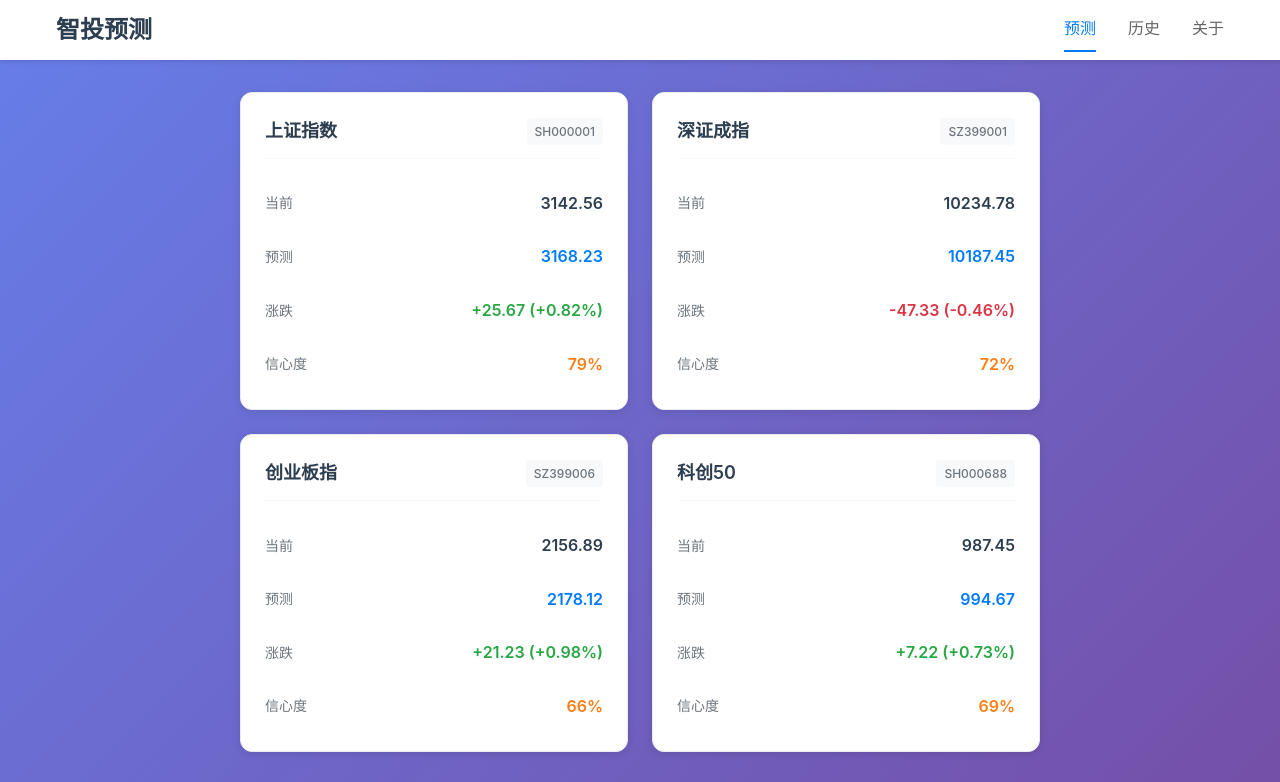
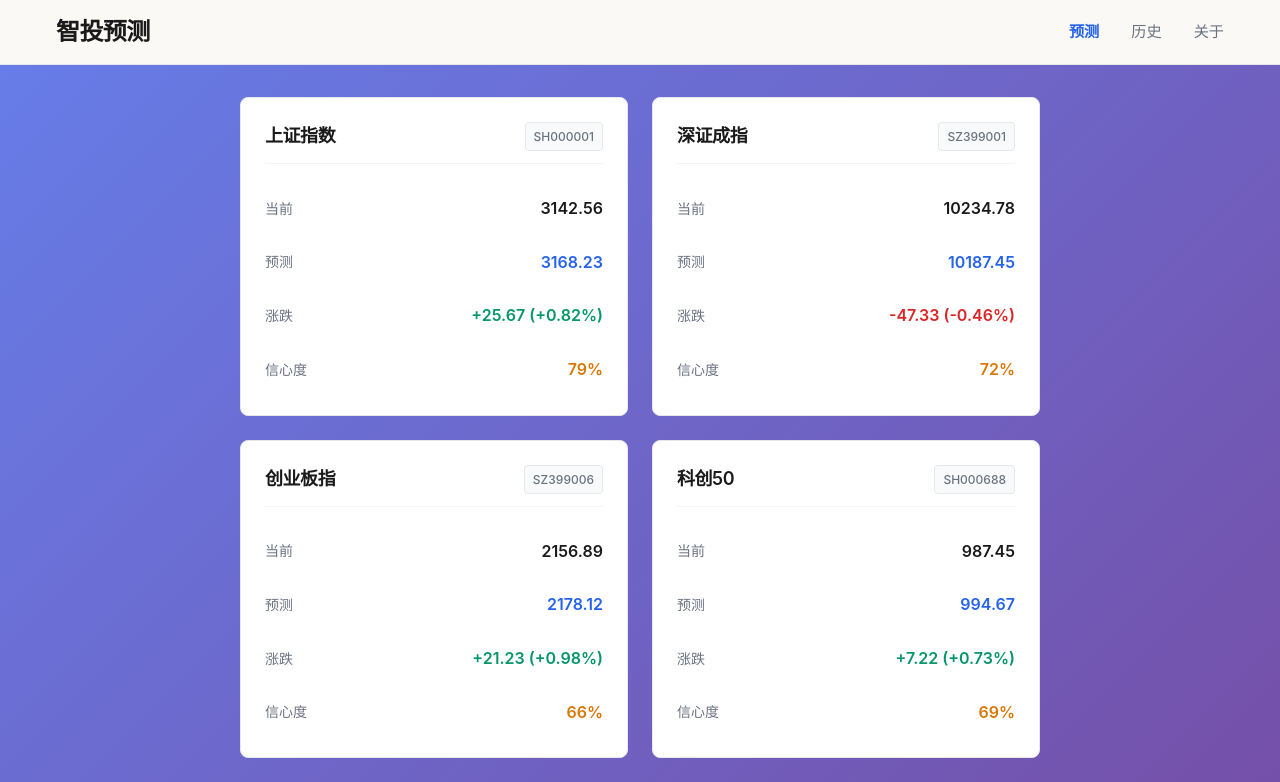
Before and after one commit to Buddruggy/stock_prediction, a Vue app in the folder frontend/: page / in a window 1280 px wide. Shown: the top 782 px of the page. Built offline with nearby package versions, Linux system fonts and the light colour scheme; no server answers.

Commit message:
feat: 修改格式

```diff
--- a/frontend/src/App.vue
+++ b/frontend/src/App.vue
@@ -43,10 +43,12 @@ export default {
 }
 
 body {
-  font-family: -apple-system, BlinkMacSystemFont, 'Segoe UI', 'Roboto', sans-serif;
-  line-height: 1.6;
-  color: #333;
-  background-color: #ffffff;
+  font-family: -apple-system, BlinkMacSystemFont, 'Segoe UI', 'Roboto', 'Helvetica Neue', Arial, sans-serif;
+  line-height: 1.5;
+  color: #1a1a1a;
+  background-color: #FBF9F6;
+  font-size: 16px;
+  font-weight: 400;
 }
 
 #app {
@@ -66,10 +68,10 @@ body {
   }
 }
 
-// 头部
+// 头部 - 参考Claude官网风格
 .header {
-  background: white;
-  box-shadow: 0 2px 4px rgba(0, 0, 0, 0.1);
+  background: #FBF9F6;
+  border-bottom: 1px solid #e5e7eb;
   position: sticky;
   top: 0;
   z-index: 100;
@@ -78,7 +80,7 @@ body {
     display: flex;
     align-items: center;
     justify-content: space-between;
-    height: 60px;
+    height: 64px;
 
     @media (max-width: 768px) {
       height: 56px;
@@ -87,8 +89,9 @@ body {
 
   .title {
     font-size: 1.5rem;
-    font-weight: 700;
-    color: #2c3e50;
+    font-weight: 600;
+    color: #1a1a1a;
+    letter-spacing: -0.025em;
 
     @media (max-width: 768px) {
       font-size: 1.25rem;
@@ -100,30 +103,29 @@ body {
     gap: 2rem;
 
     @media (max-width: 768px) {
-      gap: 1rem;
+      gap: 1.5rem;
     }
   }
 
   .nav-item {
     text-decoration: none;
-    color: #666;
+    color: #6b7280;
     font-weight: 500;
+    font-size: 0.95rem;
     padding: 0.5rem 0;
-    border-bottom: 2px solid transparent;
-    transition: all 0.2s ease;
+    transition: color 0.2s ease;
 
     &:hover {
-      color: #007bff;
+      color: #2563eb;
     }
 
     &.router-link-active {
-      color: #007bff;
-      border-bottom-color: #007bff;
+      color: #2563eb;
+      font-weight: 600;
     }
 
     @media (max-width: 768px) {
       font-size: 0.9rem;
-      padding: 0.25rem 0;
     }
   }
 }
@@ -138,17 +140,18 @@ body {
   }
 }
 
-// 页脚
+// 页脚 - 参考Claude官网风格
 .footer {
-  background: white;
-  border-top: 1px solid #e9ecef;
-  padding: 1rem 0;
+  background: #FBF9F6;
+  border-top: 1px solid #e5e7eb;
+  padding: 1.5rem 0;
   text-align: center;
-  color: #6c757d;
+  color: #6b7280;
   font-size: 0.875rem;
+  font-weight: 400;
 
   @media (max-width: 768px) {
-    padding: 0.75rem 0;
+    padding: 1rem 0;
     font-size: 0.8rem;
   }
 }
--- a/frontend/src/views/Home.vue
+++ b/frontend/src/views/Home.vue
@@ -172,18 +172,17 @@ onMounted(() => {
   }
 }
 
-// 卡片样式
+// 卡片样式 - 参考Claude官网风格
 .card {
-  background: white;
-  border-radius: 12px;
+  background: #ffffff;
+  border-radius: 8px;
   padding: 1.5rem;
-  box-shadow: 0 2px 8px rgba(0, 0, 0, 0.1);
-  border: 1px solid #e9ecef;
-  transition: transform 0.2s ease, box-shadow 0.2s ease;
+  border: 1px solid #e5e7eb;
+  transition: border-color 0.2s ease, box-shadow 0.2s ease;
 
   &:hover {
-    transform: translateY(-2px);
-    box-shadow: 0 4px 16px rgba(0, 0, 0, 0.15);
+    border-color: #d1d5db;
+    box-shadow: 0 1px 3px rgba(0, 0, 0, 0.1);
   }
 
   @media (max-width: 768px) {
@@ -192,7 +191,7 @@ onMounted(() => {
 
   @media (max-width: 480px) {
     padding: 1rem;
-    border-radius: 8px;
+    border-radius: 6px;
   }
 }
 
@@ -202,13 +201,14 @@ onMounted(() => {
   align-items: center;
   margin-bottom: 1.5rem;
   padding-bottom: 0.75rem;
-  border-bottom: 1px solid #f8f9fa;
+  border-bottom: 1px solid #f3f4f6;
 
   .index-name {
     font-size: 1.125rem;
     font-weight: 600;
-    color: #2c3e50;
+    color: #1a1a1a;
     margin: 0;
+    letter-spacing: -0.025em;
 
     @media (max-width: 480px) {
       font-size: 1rem;
@@ -217,11 +217,12 @@ onMounted(() => {
 
   .index-code {
     font-size: 0.75rem;
-    color: #6c757d;
-    background: #f8f9fa;
+    color: #6b7280;
+    background: #f9fafb;
     padding: 0.25rem 0.5rem;
     border-radius: 4px;
     font-weight: 500;
+    border: 1px solid #e5e7eb;
 
     @media (max-width: 480px) {
       font-size: 0.7rem;
@@ -247,7 +248,7 @@ onMounted(() => {
 
   .label {
     font-size: 0.875rem;
-    color: #6c757d;
+    color: #6b7280;
     font-weight: 500;
 
     @media (max-width: 480px) {
@@ -258,24 +259,24 @@ onMounted(() => {
   .value {
     font-size: 1rem;
     font-weight: 600;
-    color: #2c3e50;
+    color: #1a1a1a;
 
     &.predicted {
-      color: #007bff;
+      color: #2563eb;
     }
 
     &.change {
       &.positive {
-        color: #28a745;
+        color: #059669;
       }
 
       &.negative {
-        color: #dc3545;
+        color: #dc2626;
       }
     }
 
     &.confidence {
-      color: #fd7e14;
+      color: #d97706;
     }
 
     @media (max-width: 480px) {
```
